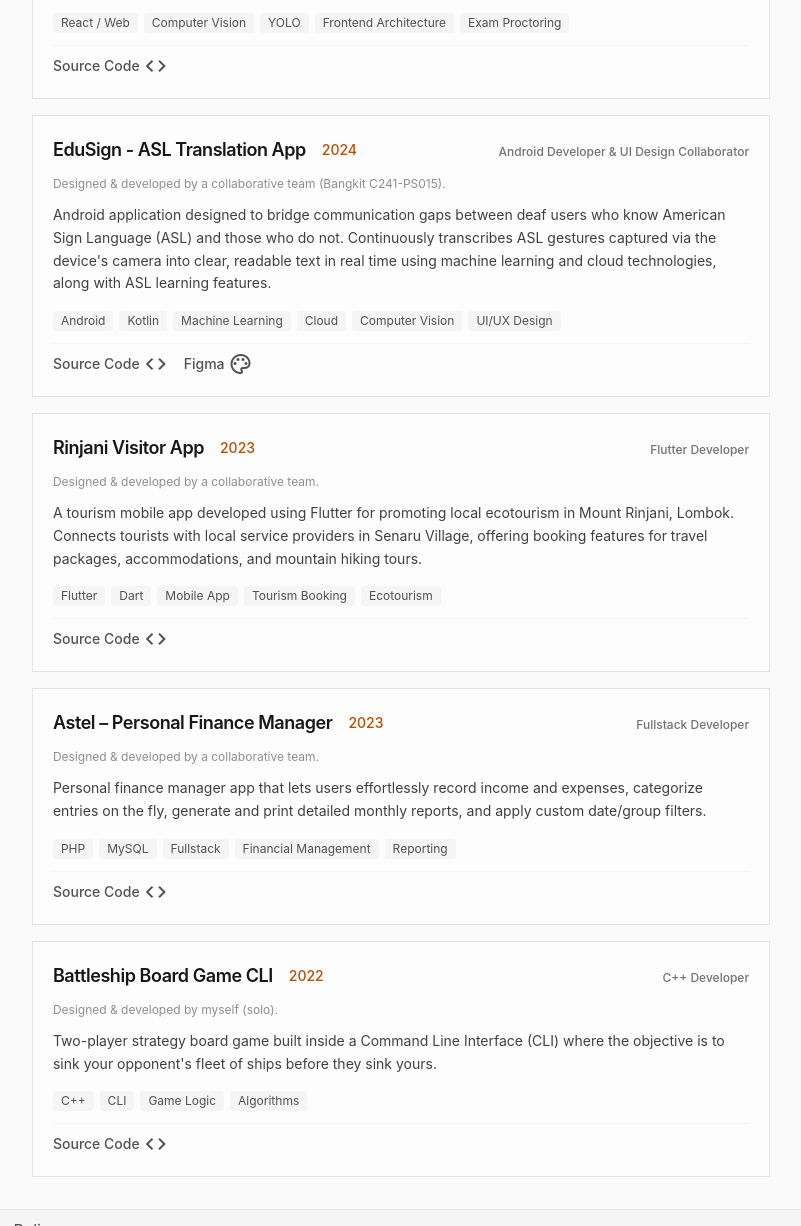
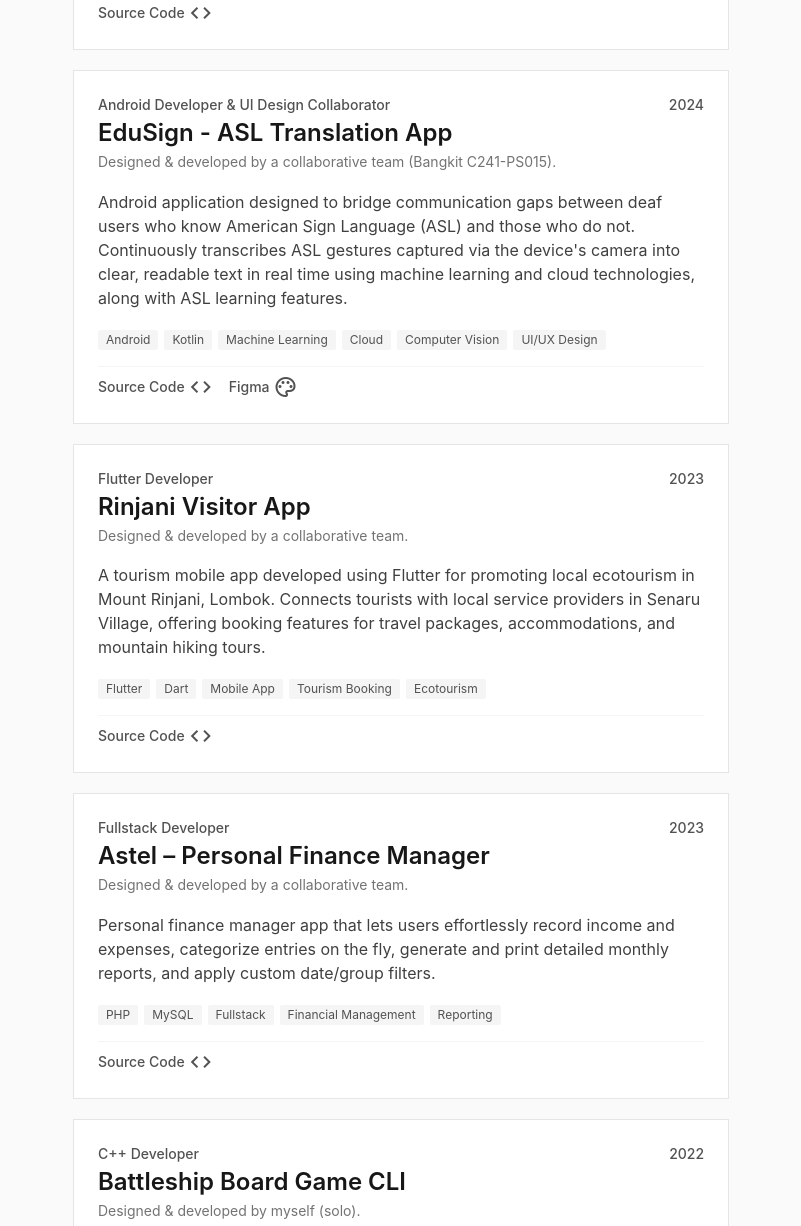
Before and after one commit to agung-adhinata/adhinata.dev, an Astro site: page /about in a window 1280 px wide. Shown: the part 1236-2462 px from the top of the page, without its empty margins (239-1040 px from the left). Built offline with nearby package versions, Linux system fonts and the light colour scheme; Astro itself is replaced by a stand-in of ours.

Commit message:
feat: fix about ui design

```diff
--- a/src/components/ProjectCard.astro
+++ b/src/components/ProjectCard.astro
@@ -8,49 +8,51 @@ interface Props {
 const { project } = Astro.props;
 ---
 
-<article class="not-prose group flex flex-col gap-3 rounded-none border border-neutral-200 dark:border-neutral-700 bg-white/60 p-5 transition-all duration-200 dark:bg-neutral-900/60">
-  <div class="flex flex-wrap items-baseline justify-between gap-2">
-    <div class="flex flex-wrap items-center gap-2">
-      <h3 class="text-lg font-semibold tracking-tight text-neutral-900 dark:text-neutral-100">
-        {project.title}
-      </h3>
-      <!-- year -->
-      <span class="rounded-md px-2 py-0.5 text-sm font-medium text-amber-700 dark:bg-amber-400/10 dark:text-amber-300">
+<!-- Card type sizes intentionally mirror the article's `prose lg:prose-lg` scale:
+     title = prose h3 (20px -> 24px), description = prose p (16px -> 18px). -->
+<article class="flex flex-col gap-3 border border-neutral-200 bg-white p-5 text-base lg:gap-4 lg:p-6 lg:text-lg dark:border-neutral-700 dark:bg-neutral-800/40">
+  <section class="flex flex-col">
+    <div class="flex w-full justify-between">
+      <span class="font-medium text-sm text-neutral-600 dark:text-neutral-300">
+        {project.role}
+      </span>
+      <span class="font-medium text-sm text-neutral-600 dark:text-neutral-300">
         {project.year}
       </span>
     </div>
-    <span class="text-xs font-medium text-neutral-500 dark:text-neutral-400">
-      {project.role}
-    </span>
-  </div>
+    <div class="flex flex-wrap items-baseline justify-between gap-x-3 gap-y-1">
+      <h3 class="leading-8 font-semibold text-balance text-neutral-900 lg:text-2xl lg:leading-9 dark:text-white">
+        {project.title}
+      </h3>
+    </div>
+    <p class="text-sm leading-relaxed text-neutral-500 dark:text-neutral-400">
+      {project.collaboration}
+    </p>
+  </section>
 
-  <p class="text-xs  text-neutral-500/80 dark:text-neutral-400/80">
-    {project.collaboration}
-  </p>
-
-  <p class="text-sm leading-relaxed text-neutral-700 dark:text-neutral-300">
+  <p class="prose text-base text-pretty text-neutral-700 dark:text-neutral-300">
     {project.description}
   </p>
 
-  <div class="flex flex-wrap gap-1.5 pt-1">
+  <ul class="flex flex-wrap gap-1.5 pt-1">
     {project.tags.map((tag) => (
-      <span class="rounded bg-neutral-100 px-2 py-0.5 text-xs text-neutral-600 transition-colors dark:bg-neutral-800 dark:text-neutral-300">
+      <li class="rounded-xs bg-neutral-100 px-2 py-0.5 text-xs text-neutral-600 dark:bg-neutral-800 dark:text-neutral-300">
         {tag}
-      </span>
+      </li>
     ))}
-  </div>
+  </ul>
 
   {project.links && project.links.length > 0 && (
-    <div class="flex flex-wrap items-center gap-4 pt-2 border-t border-neutral-100 text-sm font-medium dark:border-neutral-800/80">
+    <div class="flex flex-wrap items-center gap-4 border-t border-neutral-100 pt-2 text-sm font-medium dark:border-neutral-700/60">
       {project.links.map((link) => (
         <a
           href={link.url}
           target={link.url.startsWith("http") ? "_blank" : undefined}
           rel={link.url.startsWith("http") ? "noopener noreferrer" : undefined}
-          class="inline-flex items-center gap-1 text-neutral-600 transition-colors hover:text-amber-600 dark:text-neutral-400 dark:hover:text-amber-400"
+          class="inline-flex items-center gap-1 text-neutral-600 underline-offset-4 transition-colors hover:text-amber-600 hover:underline dark:text-neutral-400 dark:hover:text-amber-400"
         >
-          <span class="">{link.label}</span>
-          <span class="material-symbols-outlined text-[13px] leading-none">
+          <span>{link.label}</span>
+          <span class="material-symbols-outlined text-[1em] leading-none">
             {link.label.toLowerCase().includes("source") ||
             link.label.toLowerCase().includes("code")
               ? "code"
--- a/src/layouts/PageLayout.astro
+++ b/src/layouts/PageLayout.astro
@@ -35,7 +35,7 @@ const { title, description, heroImage } = Astro.props;
     }
     <div
       class:list={[
-        "prose w-full lg:prose-lg dark:prose-invert",
+        "prose w-full  dark:prose-invert",
         heroImage && "mt-8",
       ]}
     >
--- a/src/pages/about.astro
+++ b/src/pages/about.astro
@@ -30,7 +30,9 @@ const sortedProjects = [...PROJECTS].sort((a, b) => b.year - a.year);
   </ul>
 
   <h2>Featured Projects</h2>
-  <div class="not-prose mt-4 flex flex-col gap-4">
-    {sortedProjects.map((project) => <ProjectCard project={project} />)}
+  <div class="not-prose flex flex-col gap-4 lg:gap-5">
+    {sortedProjects.map((project) => (
+      <ProjectCard project={project} />
+    ))}
   </div>
 </PageLayout>
```
